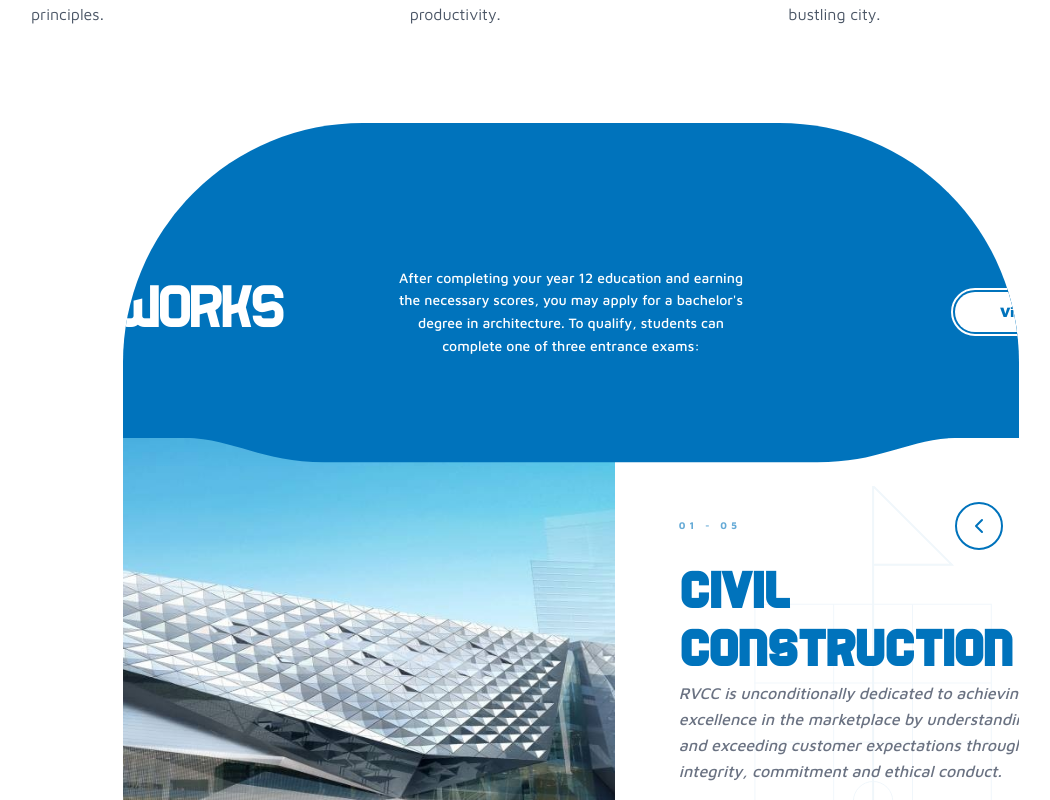
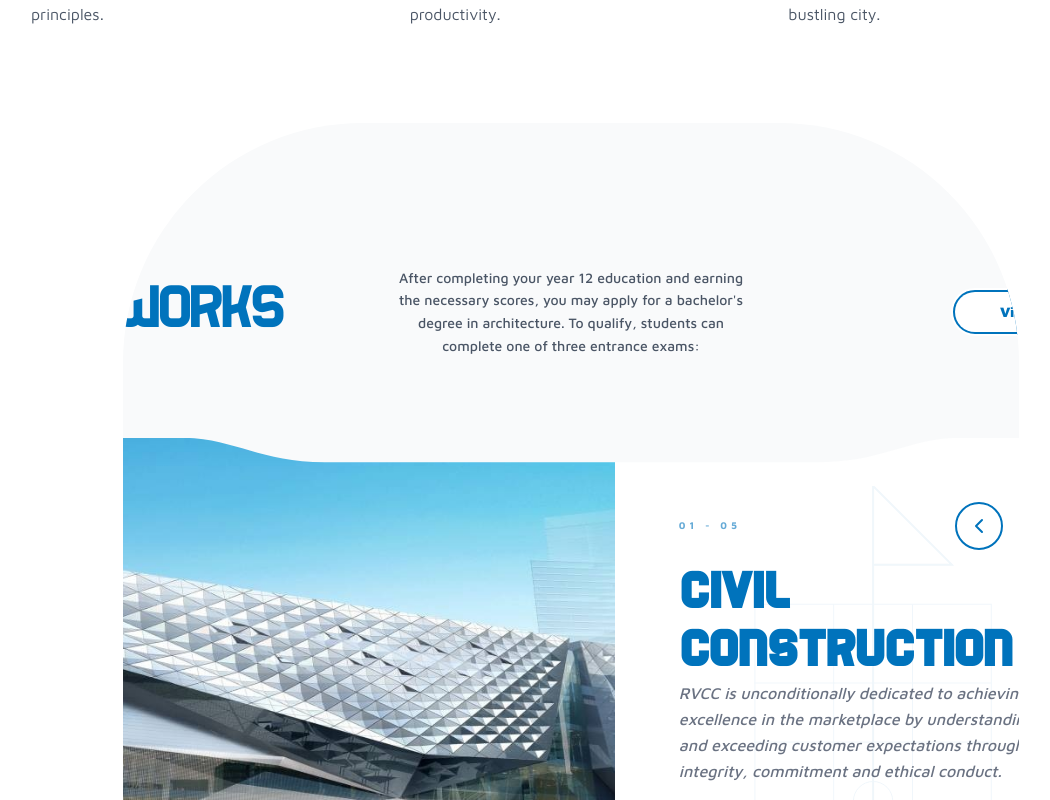
Before and after one commit to sandflareinnovations-projects/RVCC, a Next.js app in the folder apps/web/: page / in a window 1280 px wide. Shown: the part 5920-6720 px from the top of the page, without its empty margins (69-1119 px from the left). Built offline with nearby package versions, Linux system fonts and the light colour scheme.

Commit message:
style: change OurWorks section background to light gray

```diff
--- a/apps/web/src/features/home/OurWorks.tsx
+++ b/apps/web/src/features/home/OurWorks.tsx
@@ -142,19 +142,19 @@ export const OurWorks = () => {
           borderBottomLeftRadius: radius,
           borderBottomRightRadius: radius,
         }}
-        className="bg-brand-blue relative z-20 mx-auto flex flex-col items-center overflow-hidden"
+        className="relative z-20 mx-auto flex flex-col items-center overflow-hidden bg-gray-50"
       >
         <div className="flex min-h-full w-screen flex-col items-center px-6 py-24 md:px-20 md:py-32">
           <div className="flex w-full max-w-7xl flex-col items-center space-y-16">
             <div className="mb-20 flex w-full flex-col items-start justify-between gap-8 md:flex-row md:items-center">
               <div className="flex-1">
-                <h2 className="text-background flex flex-col text-[4rem] leading-[0.6] tracking-tighter md:text-[5.5rem]">
+                <h2 className="text-brand-blue flex flex-col text-[4rem] leading-[0.6] tracking-tighter md:text-[5.5rem]">
                   <span className="font-medium">Our Works</span>
                 </h2>
               </div>
 
               <div className="max-w-sm flex-1 pt-4">
-                <p className="text-background text-center text-sm leading-relaxed font-medium">
+                <p className="text-center text-sm leading-relaxed font-medium text-gray-600">
                   After completing your year 12 education and earning the necessary scores, you may
                   apply for a bachelor&apos;s degree in architecture. To qualify, students can
                   complete one of three entrance exams:
```
